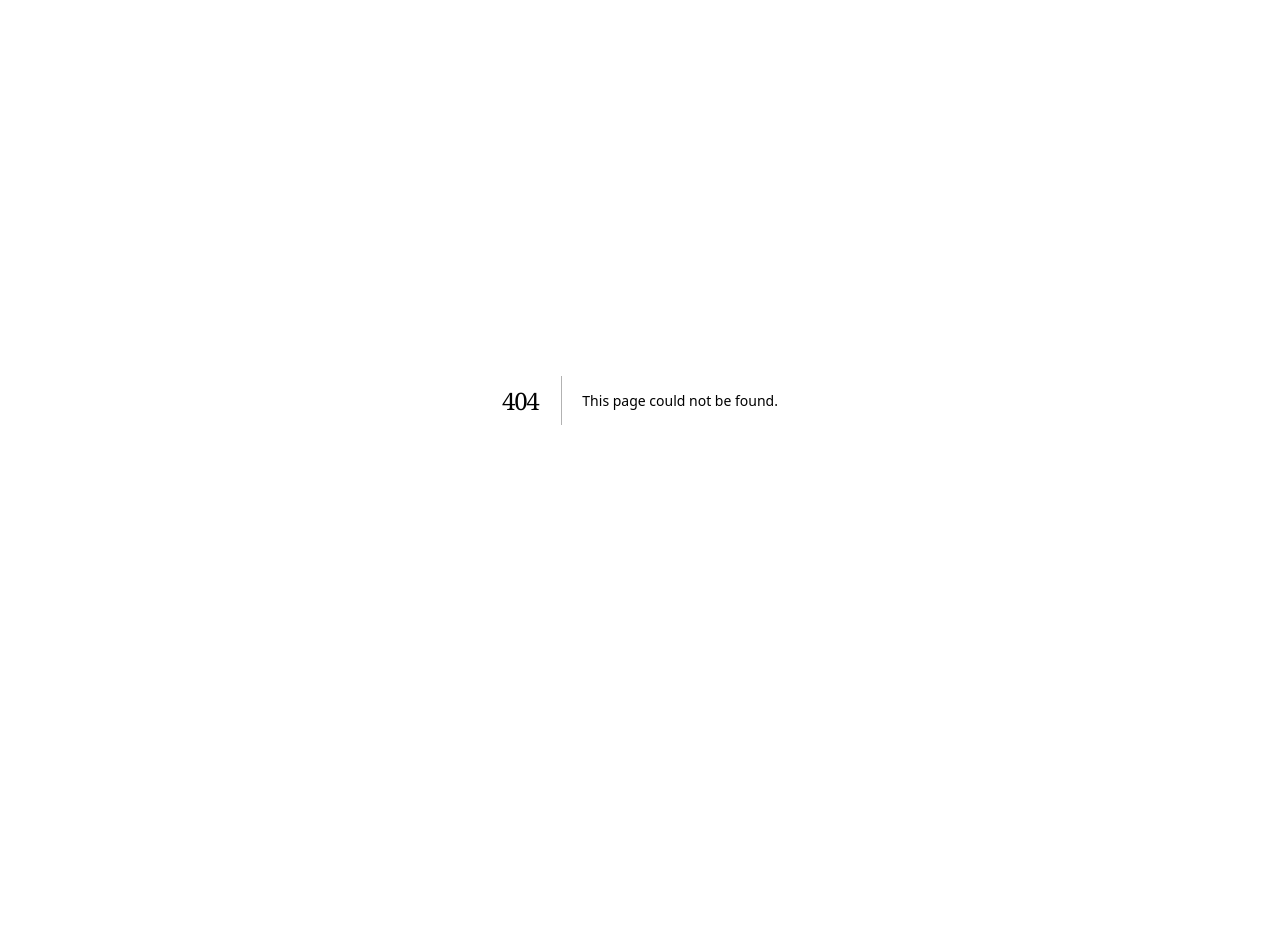
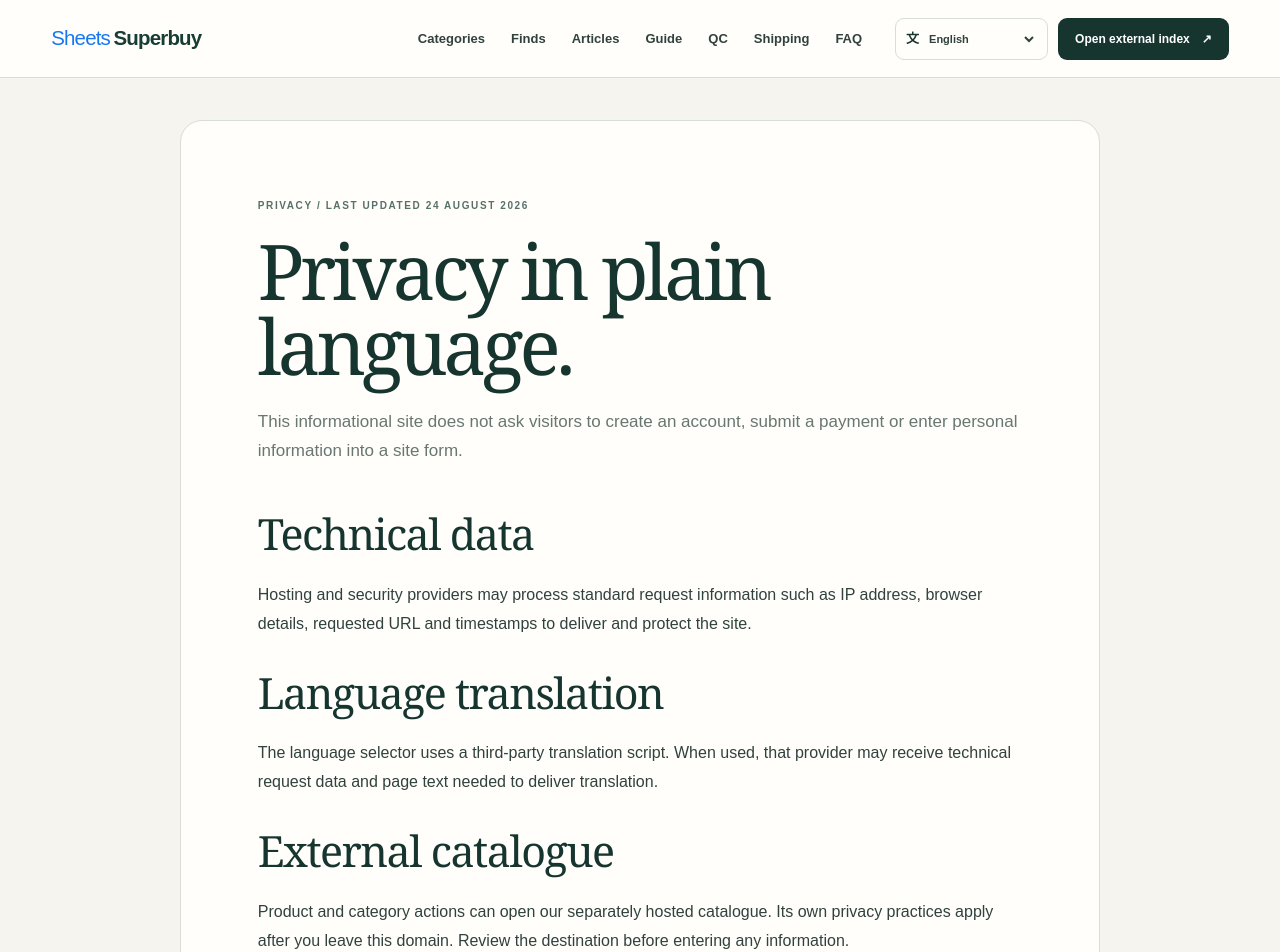
Before and after one commit to hehaize88-code/anan, a Next.js app in the folder sheets-superbuy-com/: page /privacy in a window 1280 px wide. Before the commit this address had no page. Shown: the top 952 px of the page. Before the commit the page ends 800 px from the top, so only its background shows below. Built offline with nearby package versions, Linux system fonts and the light colour scheme.

Commit message:
Add privacy/page.tsx SEO support

```diff
--- /dev/null
+++ b/sheets-superbuy-com/app/privacy/page.tsx
@@ -0,0 +1,12 @@
+import { PolicyPage } from "../policy-page";
+import { BreadcrumbJsonLd, pageMetadata } from "../seo";
+
+export const metadata = pageMetadata("Privacy Policy | Sheets Superbuy", "Privacy information for visitors using Sheets Superbuy, its language tool and separately hosted catalogue links.", "/privacy/");
+
+export default function PrivacyPage() {
+  return <><BreadcrumbJsonLd items={[{name:"Home",path:"/"},{name:"Privacy",path:"/privacy/"}]}/><PolicyPage eyebrow="PRIVACY / LAST UPDATED 24 AUGUST 2026" title="Privacy in plain language." intro="This informational site does not ask visitors to create an account, submit a payment or enter personal information into a site form.">
+    <section><h2>Technical data</h2><p>Hosting and security providers may process standard request information such as IP address, browser details, requested URL and timestamps to deliver and protect the site.</p></section>
+    <section><h2>Language translation</h2><p>The language selector uses a third-party translation script. When used, that provider may receive technical request data and page text needed to deliver translation.</p></section>
+    <section><h2>External catalogue</h2><p>Product and category actions can open our separately hosted catalogue. Its own privacy practices apply after you leave this domain. Review the destination before entering any information.</p></section>
+  </PolicyPage></>;
+}
```
